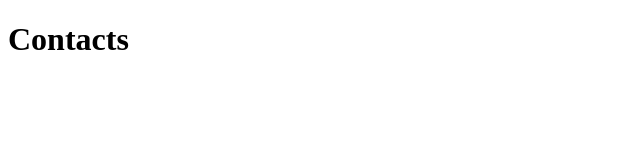
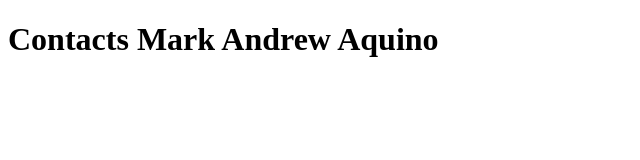
Before and after one commit to aquinomark212/firstRepo, a plain HTML site: page contacts.html in a window 1280 px wide. Shown: the whole page, without its empty margins (0-640 px from the left). Drawn offline with Linux system fonts and the light colour scheme.

Commit message:
PUt name in contacts

```diff
--- a/contacts.html
+++ b/contacts.html
@@ -7,7 +7,7 @@
 </head>
 <body>
     <div>
-        <h1>Contacts</h1>
+        <h1>Contacts Mark Andrew Aquino</h1>
     </div>
 </body>
 </html>
```
